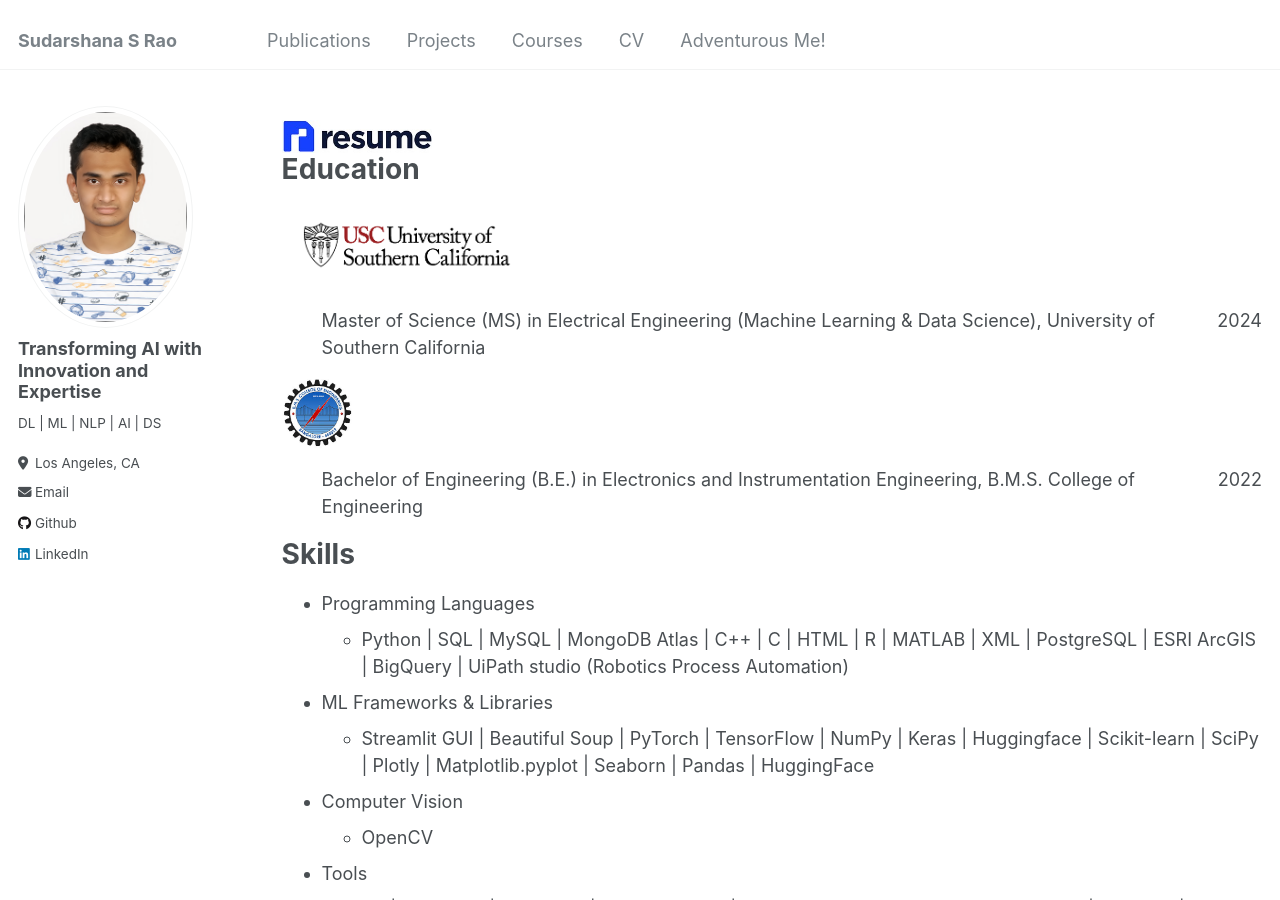
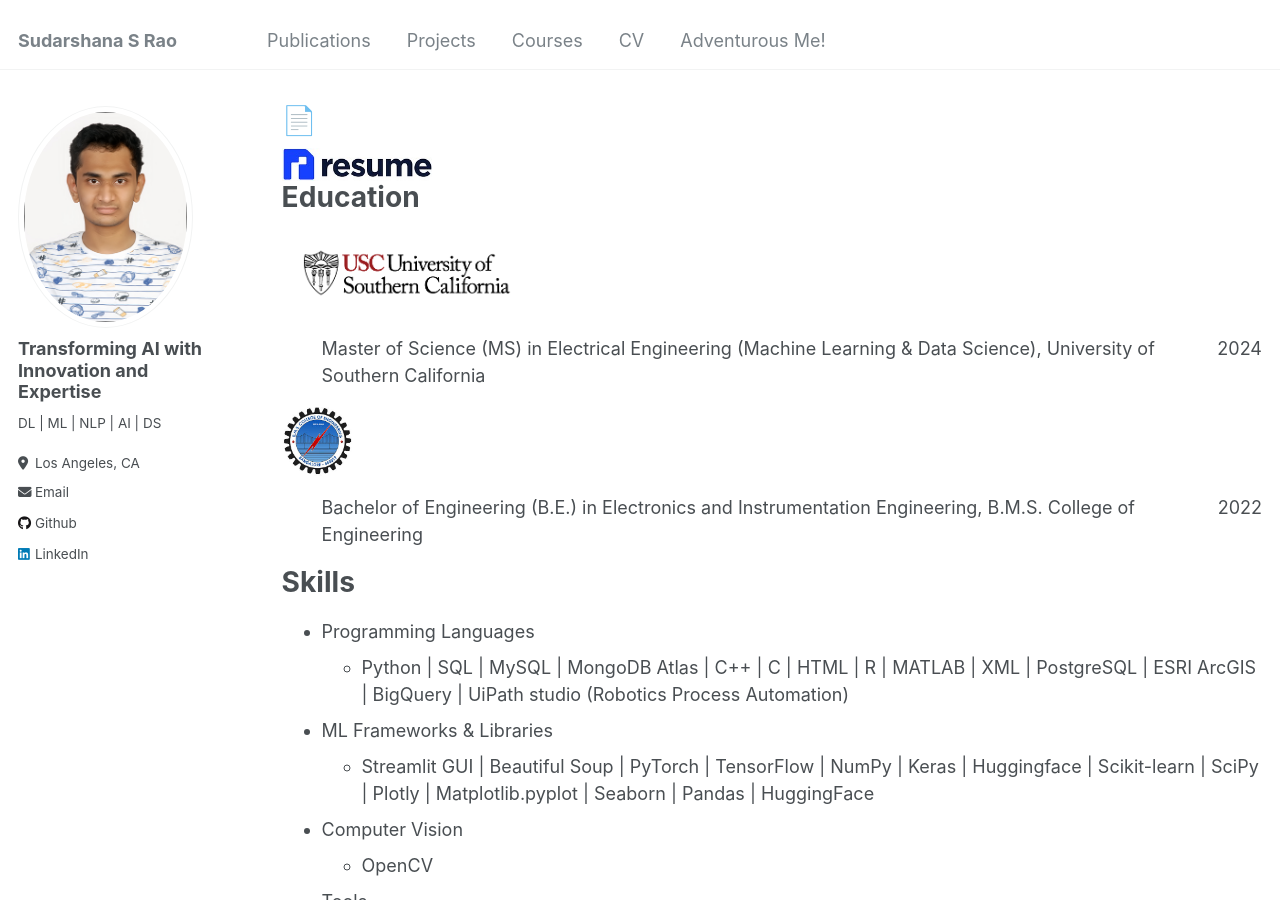
Before and after one commit to SudarshanaSRao/SudarshanaSRao.github.io, a Jekyll site: the page built from _pages/cv.md, in a window 1280 px wide and 900 px high. Built offline with Jekyll 4.4.1, drawn with Linux system fonts in a browser that asks for light colours.

Commit message:
Update cv.md

```diff
--- a/_pages/cv.md
+++ b/_pages/cv.md
@@ -1,6 +1,6 @@
 ---
 layout: archive
-title:
+title: 📄
 permalink: /cv/
 author_profile: true
 redirect_from:
```
